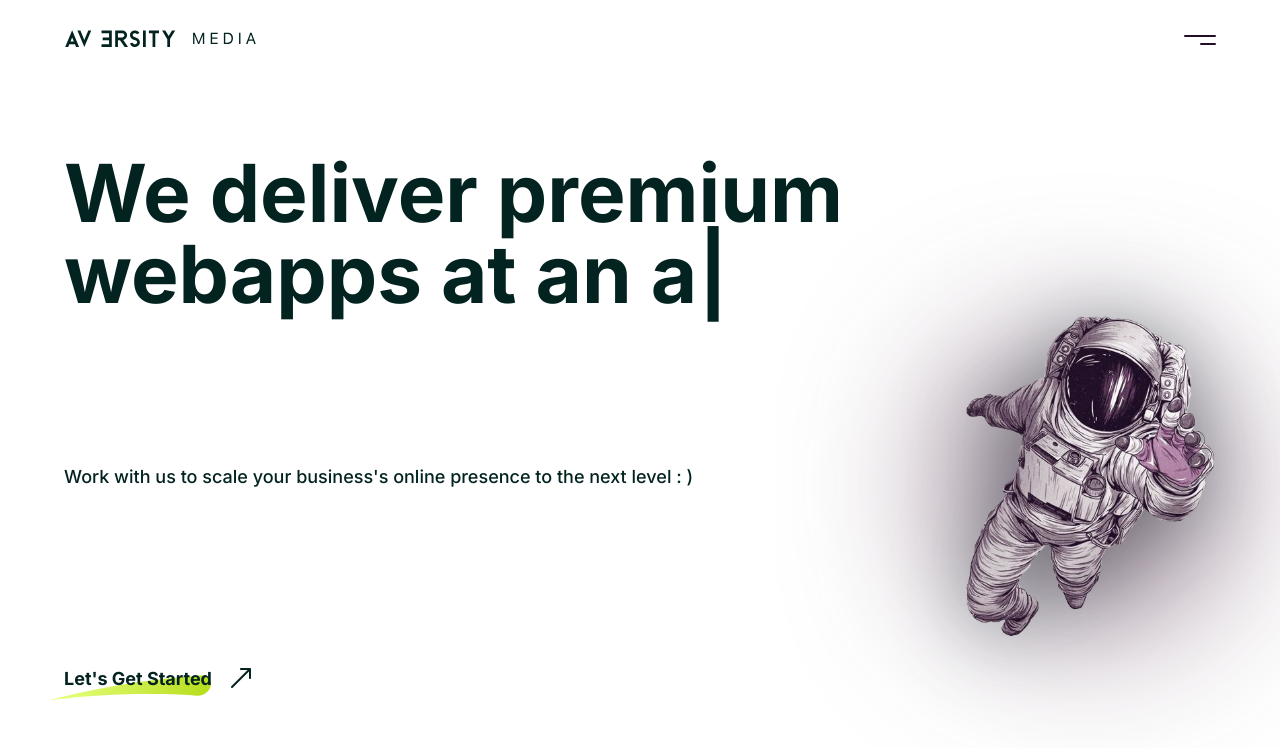
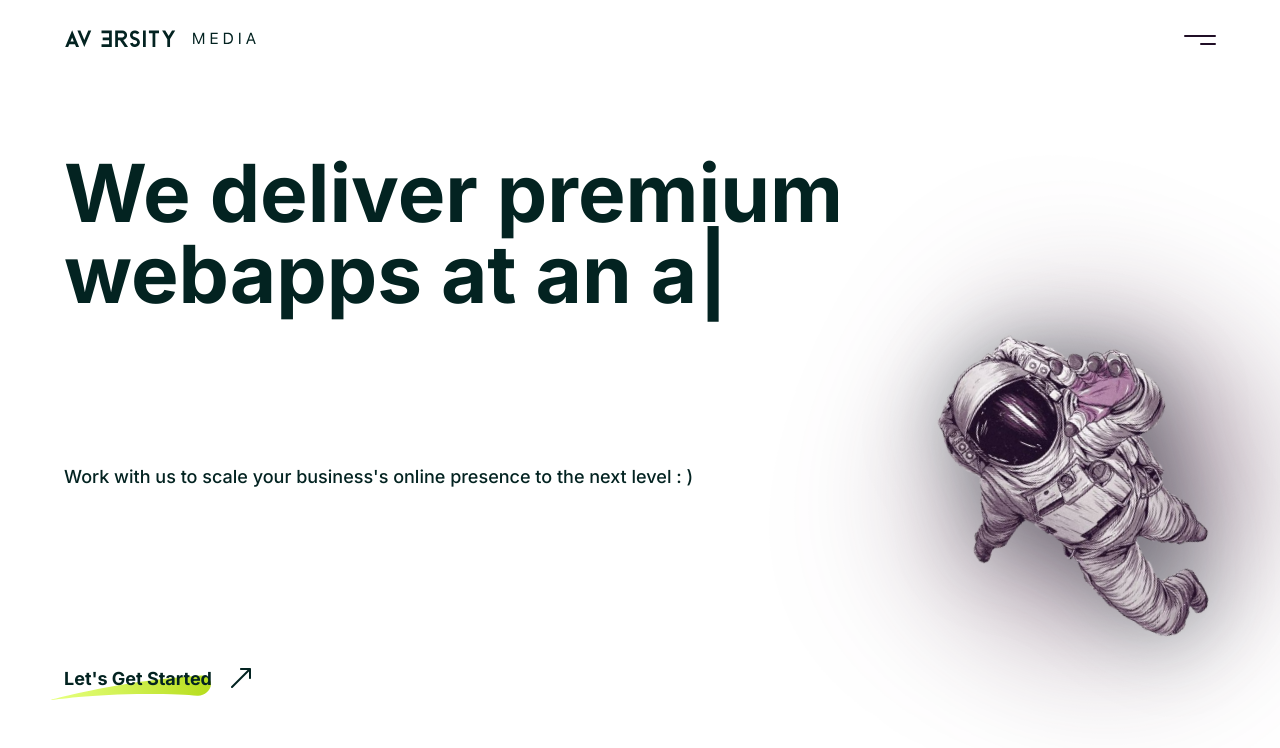
Before and after one commit to dibkb/aversitymediaOfficial, a Next.js app: page / in a window 1280 px wide. Shown: the top 748 px of the page. Built offline with nearby package versions, Linux system fonts and the light colour scheme.

Commit message:
added animations

```diff
--- a/package.json
+++ b/package.json
@@ -8,6 +8,7 @@
     "lint": "next lint"
   },
   "dependencies": {
+    "framer-motion": "^6.2.8",
     "next": "12.0.7",
     "react": "17.0.2",
     "react-dom": "17.0.2",
--- a/pages/index.tsx
+++ b/pages/index.tsx
@@ -6,6 +6,8 @@ import CtaText from "../src/components/CtaText";
 import Typewriter from "typewriter-effect";
 // scss import-----------------------
 import styles from "../styles/Home.module.scss";
+import { motion } from "framer-motion";
+import { astronautContainer } from "../public/animation";
 const Home: React.FC = () => {
   return (
     <div className={styles["home"]}>
@@ -35,14 +37,14 @@ const Home: React.FC = () => {
             Work with us to scale your business&apos;s online presence to the
             next level : &#41;
           </p>
-          <aside>
+          <motion.aside animate="animation" variants={astronautContainer}>
             <div className={styles["background__glow"]}></div>
             <img
               src={astranaut.src}
               alt="astronaut"
               className={styles["astronaut"]}
             />
-          </aside>
+          </motion.aside>
         </body>
         <footer>
           <CtaText arrow={true} tick={true} text="Let's Get Started" />
--- /dev/null
+++ b/public/animation.tsx
@@ -0,0 +1,121 @@
+export const workDesignContainer = {
+  static: {
+    rotate: 0,
+  },
+  hover: {
+    rotate: -3,
+    scale: 1.1,
+    transition: {
+      duration: 0.369,
+      yoyo: Infinity,
+    },
+  },
+  click: {
+    scale: 1.2,
+    rotate: [-3, 3],
+    transition: {
+      duration: 0.09,
+      yoyo: Infinity,
+    },
+  },
+  textActive: {
+    scale: 1.1,
+    rotate: [-2, 2, 0],
+    transition: {
+      delay: 0.369,
+      duration: 0.21,
+      yoyo: 2,
+    },
+  },
+  textNormal: {
+    rotate: 0,
+  },
+};
+export const workDevContainer = {
+  static: {
+    rotate: 0,
+  },
+  hover: {
+    rotate: 3,
+    scale: 1.1,
+    transition: {
+      duration: 0.369,
+      yoyo: Infinity,
+    },
+  },
+  click: {
+    scale: 1.2,
+    rotate: [-3, 3],
+    transition: {
+      duration: 0.09,
+      yoyo: Infinity,
+    },
+  },
+  textActive: {
+    scale: 1.1,
+    rotate: [-2, 2, 0],
+    transition: {
+      delay: 0.369,
+      duration: 0.21,
+      yoyo: 2,
+    },
+  },
+  textNormal: {
+    rotate: 0,
+  },
+};
+export const astronautContainer = {
+  animation: {
+    //  x: [-2, 0, 1],
+    y: [6, -4],
+    rotate: [0, 60, 90, 120, 180, 360],
+    //  scale: 1.1,
+    transition: {
+      duration: 6,
+      yoyo: Infinity,
+    },
+  },
+};
+export const navbarAstronautContainer = {
+  animation: {
+    x: [200, -200, 150],
+    y: [100, 300, -400],
+    rotate: [0, -30, -60, -120, -180],
+    //  scale: 1.1,
+    transition: {
+      duration: 18,
+      yoyo: Infinity,
+    },
+  },
+};
+export const hamburgerContainer = {
+  hover: {
+    scale: 1.2,
+    transition: {
+      duration: 0.369,
+      yoyo: Infinity,
+    },
+  },
+  click: {
+    rotate: [9, -6],
+    transition: {
+      duration: 0.9,
+      yoyo: Infinity,
+    },
+  },
+  normal: {
+    rotate: 0,
+  },
+};
+export const navLinkContainer = {
+  hover: {
+    scale: 1.2,
+    transition: {
+      type: "spring",
+      stiffness: 200,
+    },
+  },
+  click: {
+    scale: 1.2,
+  },
+};
--- a/src/components/NavLinkContainer.tsx
+++ b/src/components/NavLinkContainer.tsx
@@ -1,10 +1,15 @@
-import React, { useState } from "react";
+import React from "react";
 import Link from "next/link";
 // scss------------
 import styles from "../../styles/Navbar.module.scss";
 import { Tick } from "../../public/assets/Icons";
 import { NavLinkContainerProps } from "../../types/Types";
 import { navLinks } from "./navLinkInfo";
+import { motion } from "framer-motion";
+import {
+  navbarAstronautContainer,
+  navLinkContainer,
+} from "../../public/animation";
 const NavLinkContainer: React.FC<NavLinkContainerProps> = ({
   setShowNav,
   pageUrl,
@@ -18,7 +23,9 @@ const NavLinkContainer: React.FC<NavLinkContainerProps> = ({
             href={`/${nav.urlEndPoint}`}
             passHref
           >
-            <div
+            <motion.div
+              whileHover="hover"
+              variants={navLinkContainer}
               className={`${
                 pageUrl === nav.urlEndPoint ? styles["active"] : null
               }`}
@@ -27,7 +34,7 @@ const NavLinkContainer: React.FC<NavLinkContainerProps> = ({
               <span className={styles["tick"]}>
                 <Tick />
               </span>
-            </div>
+            </motion.div>
           </Link>
         );
       })}
--- a/src/components/Navbar.tsx
+++ b/src/components/Navbar.tsx
@@ -10,6 +10,11 @@ import { MenuIcon, MenuIconActive } from "../../public/svg/Icons";
 import astranaut from "../../public/assets/astronaut.svg";
 // scss------------
 import styles from "../../styles/Navbar.module.scss";
+import { motion } from "framer-motion";
+import {
+  hamburgerContainer,
+  navbarAstronautContainer,
+} from "../../public/animation";
 interface Props {
   showNav: Boolean;
   setShowNav: (value: any) => void;
@@ -29,23 +34,30 @@ const Navbar: React.FC<Props> = ({ showNav, setShowNav }) => {
         <span className={styles.logo}>
           <AversityMediaLogo />
         </span>
-        <span className={styles.hamburger} onClick={navbarTogle}>
+        <motion.span
+          className={styles.hamburger}
+          onClick={navbarTogle}
+          whileHover="hover"
+          whileTap="click"
+          animate="normal"
+          variants={hamburgerContainer}
+        >
           {showNav ? <MenuIconActive /> : <MenuIcon />}
-        </span>
+        </motion.span>
       </div>
       {showNav && (
         <div className={styles["navbar__body"]}>
           <main>
             <NavLinkContainer setShowNav={setShowNav} pageUrl={pageUrl} />
           </main>
-          <aside>
+          <motion.aside animate="animation" variants={navbarAstronautContainer}>
             <div className={styles["background__glow"]}></div>
             <img
+              alt="astronaut"
               src={astranaut.src}
-              alt="astronaut"
               className={styles["astronaut"]}
             />
-          </aside>
+          </motion.aside>
         </div>
       )}
     </div>
--- a/styles/EstimateCost.module.scss
+++ b/styles/EstimateCost.module.scss
@@ -95,6 +95,7 @@
         box-sizing: border-box;
         box-shadow: 0px 4px 32px rgba(3, 35, 33, 0.45);
         border-radius: 29px;
+        // transform: rotate(-9deg);
       }
     }
   }
--- a/styles/Navbar.module.scss
+++ b/styles/Navbar.module.scss
@@ -36,11 +36,6 @@
       text-transform: uppercase;
       position: relative;
       cursor: pointer;
-      &:hover {
-        animation: 0.3s ease-in 1s 2 reverse both paused navlinkHover;
-        animation: navlinkHover 0.3s linear 1s;
-        animation: navlinkHover 0.3s;
-      }
       .tick {
         position: absolute;
         visibility: hidden;
@@ -59,17 +54,20 @@
   aside {
     align-self: center;
     position: relative;
+    opacity: 30%;
     img {
       z-index: 1;
-      opacity: 30%;
     }
     .background__glow {
-      // z-index: -1;
-      // position: absolute;
-      // width: 139px;
-      // height: 139px;
-      // background: #8e2a77;
-      // filter: blur(147px);
+      z-index: -1;
+      position: absolute;
+      width: 224px;
+      height: 224px;
+      border-radius: 50%;
+      background: #4f2c47;
+      top: 3.75rem;
+      left: 0.5rem;
+      filter: blur(90px);
     }
   }
 }
```
Also changed, not shown: src/components/estimatecost/Work.tsx (+40 -7 lines), 1 other file (tests, documents, lock files or other folders).
